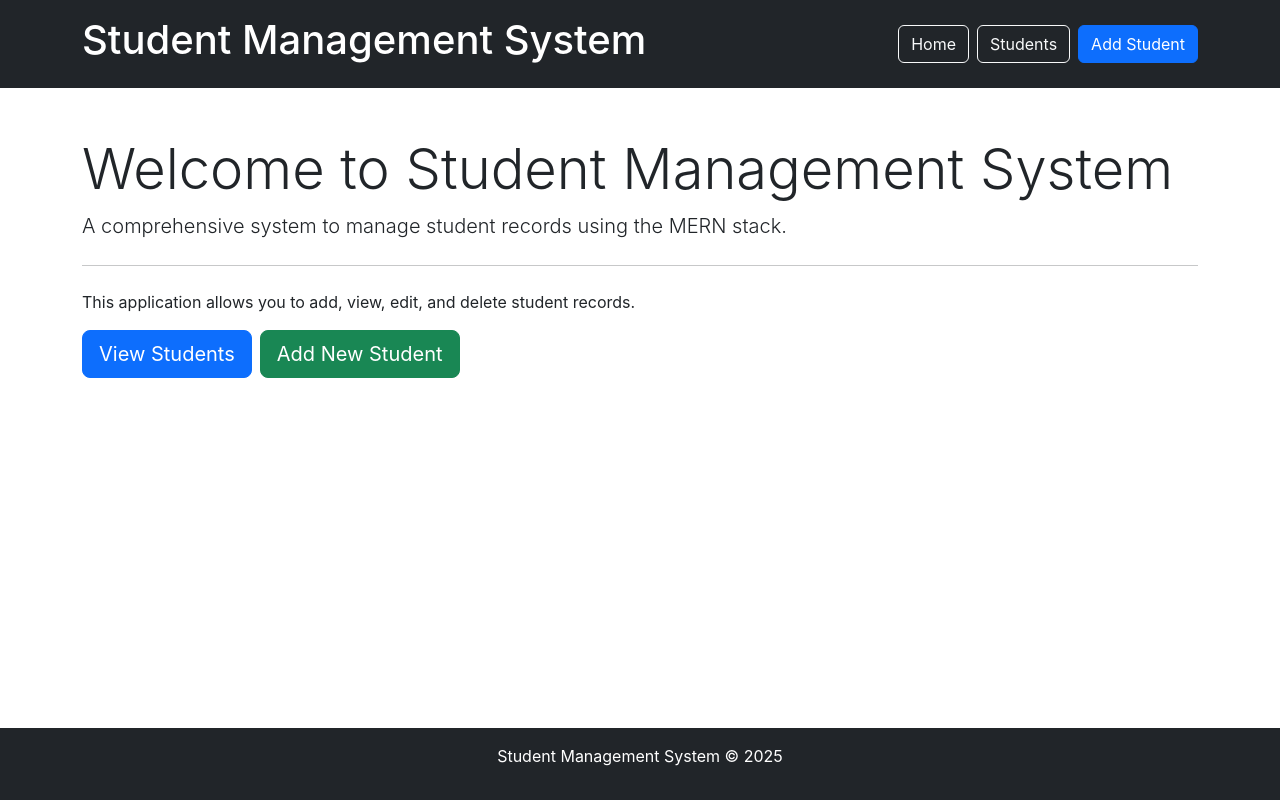
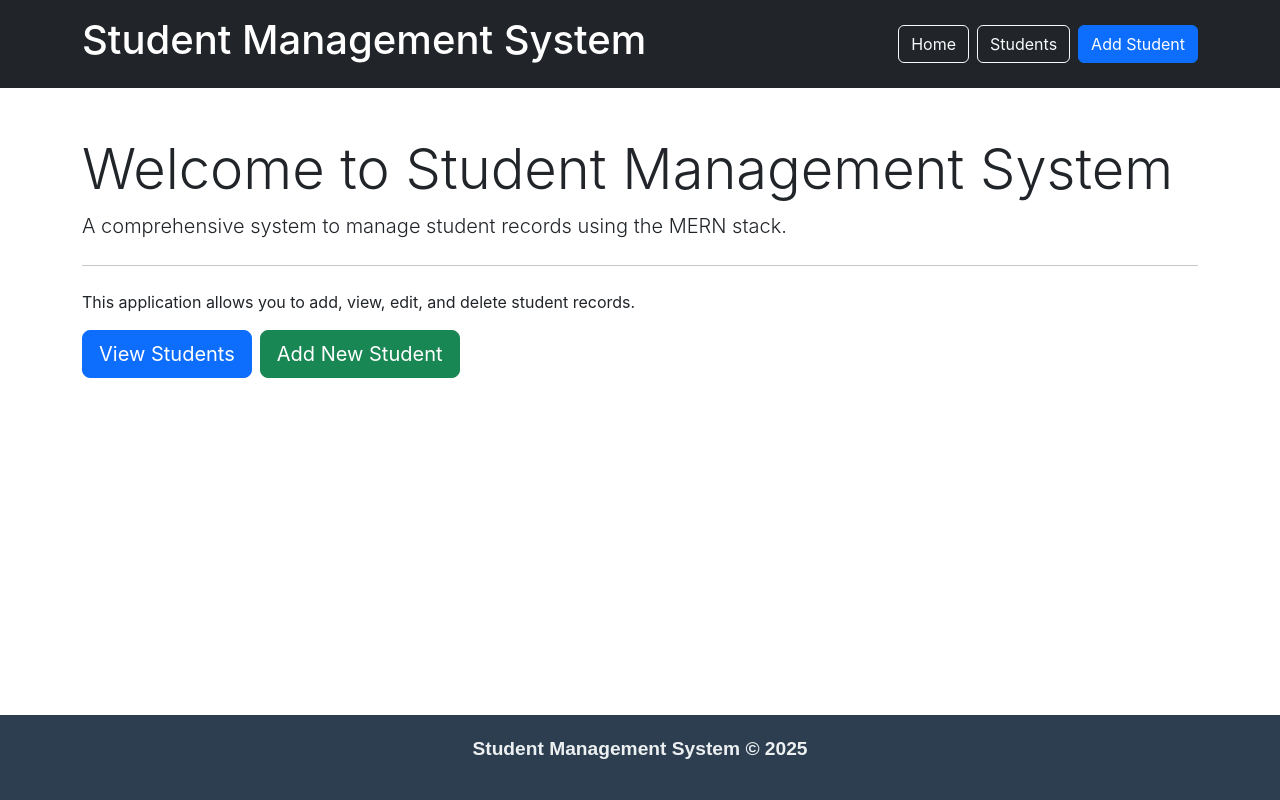
Before and after one commit to Meenakshi2011/Student-Management, a React (Create React App) app in the folder frontend/: page / in a window 1280 px wide. Built offline with nearby package versions, Linux system fonts and the light colour scheme.

Commit message:
Update Footer.js

```diff
--- a/frontend/src/components/Footer.js
+++ b/frontend/src/components/Footer.js
@@ -2,9 +2,11 @@ import React from 'react';
 
 function Footer() {
   return (
-    <footer className="bg-dark text-white p-3 mt-5">
-      <div className="container text-center">
-        <p>Student Management System &copy; {new Date().getFullYear()}</p>
+    <footer style={{ backgroundColor: '#2c3e50', color: '#ecf0f1', padding: '20px', marginTop: '50px', fontFamily: 'Arial, sans-serif' }}>
+      <div style={{ textAlign: 'center' }}>
+        <p style={{ fontSize: '1.2rem', fontWeight: 'bold' }}>
+          Student Management System &copy; {new Date().getFullYear()}
+        </p>
       </div>
     </footer>
   );
```
